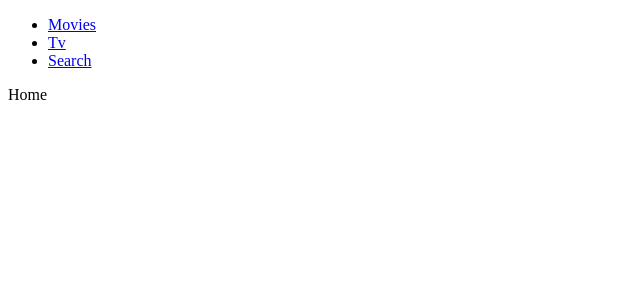
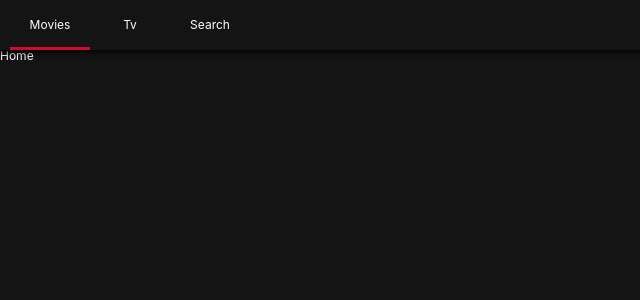
Before and after one commit to AutumnWithJay/react_movie, a React (Create React App) app: page / in a window 1280 px wide. Shown: the top 300 px of the page, without its empty margins (0-640 px from the left). Built offline with nearby package versions, Linux system fonts and the light colour scheme.

Commit message:
Add: styled to use styled-components

```diff
--- a/package.json
+++ b/package.json
@@ -11,6 +11,8 @@
     "react-dom": "^17.0.2",
     "react-router-dom": "^5.2.0",
     "react-scripts": "4.0.3",
+    "styled-components": "^5.3.0",
+    "styled-reset": "^4.3.4",
     "web-vitals": "^1.0.1"
   },
   "scripts": {
--- a/src/Components/App.js
+++ b/src/Components/App.js
@@ -1,13 +1,13 @@
 import React, { Component } from 'react';
-import Router from './Router';
-import Header from './Header';
+import Router from 'Components/Router';
+import GlobalStyles from './GlobalStyles';
 
 class App extends Component {
   render() {
     return (
       <>
-        <Header />
         <Router />
+        <GlobalStyles />
       </>
     );
   }
--- /dev/null
+++ b/src/Components/GlobalStyles.js
@@ -0,0 +1,22 @@
+import { createGlobalStyle } from 'styled-components';
+import reset from 'styled-reset';
+
+const GlobalStyles = createGlobalStyle`
+  ${reset};
+  a{
+    text-decoration: none;
+    color: inherit;
+  }
+  * {
+    box-sizing: border-box;
+  }
+  body {
+    font-family: --apple-system, BlinkMacSystemFont, 'Segoe UI', Roboto, Oxygen, Ubuntu, Cantarell, 'Open Sans', 'Helvetica Neue', sans-serif;
+    font-size: 12px;
+    background-color: rgba(20, 20, 20, 1);
+    color: white;
+    padding-top: 50px;
+  }
+`;
+
+export default GlobalStyles;
--- a/src/Components/Header.js
+++ /dev/null
@@ -1,17 +0,0 @@
-import React from 'react';
-
-export default () => (
-  <header>
-    <ul>
-      <li>
-        <a href="/">Movies</a>
-      </li>
-      <li>
-        <a href="/tv">Tv</a>
-      </li>
-      <li>
-        <a href="/search">Search</a>
-      </li>
-    </ul>
-  </header>
-);
--- /dev/null
+++ b/src/Components/Header/Header.js
@@ -0,0 +1,52 @@
+import React from 'react';
+import { Link, withRouter } from 'react-router-dom';
+import styled from 'styled-components';
+
+const Header = styled.header`
+  color: white;
+  position: fixed;
+  top: 0;
+  left: 0;
+  width: 100%;
+  height: 50px;
+  display: flex;
+  align-items: center;
+  padding: 0px 10px;
+  background-color: rgba(20, 20, 20, 0.4);
+  box-shadow: 0px 1px 5px 2px rgba(0, 0, 0, 0.8);
+`;
+
+const List = styled.ul`
+  display: flex;
+`;
+
+const Item = styled.li`
+  width: 80px;
+  height: 50px;
+  text-align: center;
+  border-bottom: 3px solid ${(props) => (props.current ? '#d2082d' : 'transparent')};
+  transition: border-bottom 0.5s ease-in-out;
+`;
+
+const SLink = styled(Link)`
+  height: 50px;
+  display: flex;
+  align-items: center;
+  justify-content: center;
+`;
+
+export default withRouter(({ location: { pathname } }) => (
+  <Header>
+    <List>
+      <Item current={pathname === '/'}>
+        <SLink to="/">Movies</SLink>
+      </Item>
+      <Item current={pathname === '/tv'}>
+        <SLink to="/tv">Tv</SLink>
+      </Item>
+      <Item current={pathname === '/search'}>
+        <SLink to="/search">Search</SLink>
+      </Item>
+    </List>
+  </Header>
+));
--- /dev/null
+++ b/src/Components/Header/index.js
@@ -0,0 +1,3 @@
+import Header from './Header';
+
+export default Header;
--- a/src/Components/Router.js
+++ b/src/Components/Router.js
@@ -3,14 +3,18 @@ import { BrowserRouter as Router, Redirect, Route, Switch } from 'react-router-d
 import Home from 'Routes/Home';
 import Search from 'Routes/Search';
 import TV from 'Routes/TV';
+import Header from './Header';
 
 export default () => (
   <Router>
+    <>
+      <Header />
       <Switch>
         <Route path="/" exact component={Home} />
         <Route path="/tv" exact component={TV} />
         <Route path="/search" exact component={Search} />
         <Redirect from="*" to="/" />
       </Switch>
+    </>
   </Router>
 );
```
Also changed, not shown: 1 other file (tests, documents, lock files or other folders). Lines whose indentation alone changed are shown as unchanged.
